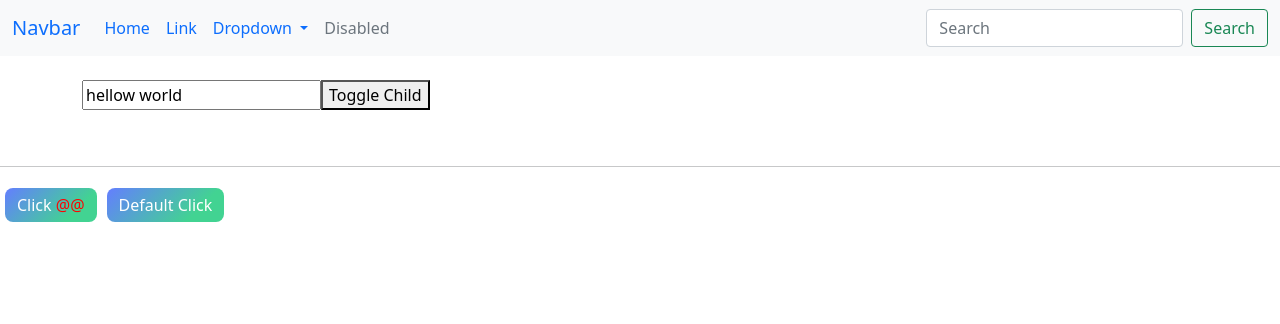
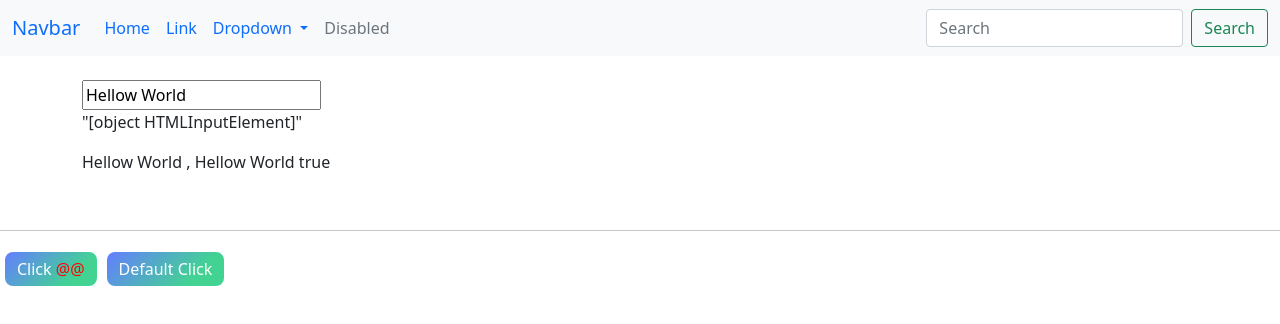
Before and after one commit to HiddenEvent/learn-vue3, a Vue app: page / in a window 1280 px wide. Shown: the top 324 px of the page. Built offline with nearby package versions, Linux system fonts and the light colour scheme.

Commit message:
Ref 기본 사용

```diff
--- /dev/null
+++ b/src/components/TemplateRef.vue
@@ -0,0 +1,25 @@
+<template>
+	<div class="container py-4">
+		<input ref="input" type="text" />
+		<p>{{ input }}</p>
+		<p v-if="input">{{ input.value }} , {{ $refs.input.value }} {{ $refs.input === input }}</p>
+	</div>
+</template>
+
+<script>
+import { onMounted, ref } from 'vue';
+
+export default {
+	setup() {
+		const input = ref(null);
+		console.log('setup : ', input.value);
+		onMounted(() => {
+			input.value.value = 'Hellow World';
+			console.log('onMounted : ', input.value);
+		});
+		return { input };
+	},
+};
+</script>
+
+<style scoped></style>
--- a/src/components/TheView.vue
+++ b/src/components/TheView.vue
@@ -1,14 +1,13 @@
 <template>
-	<main>
-		<LifecycleHooks></LifecycleHooks>
-	</main>
+	<main></main>
+	<TemplateRef></TemplateRef>
 </template>
 
 <script>
-import LifecycleHooks from './LifecycleHooks.vue';
+import TemplateRef from './TemplateRef.vue';
 export default {
 	components: {
-		LifecycleHooks,
+		TemplateRef,
 	},
 	setup() {},
 };
```
